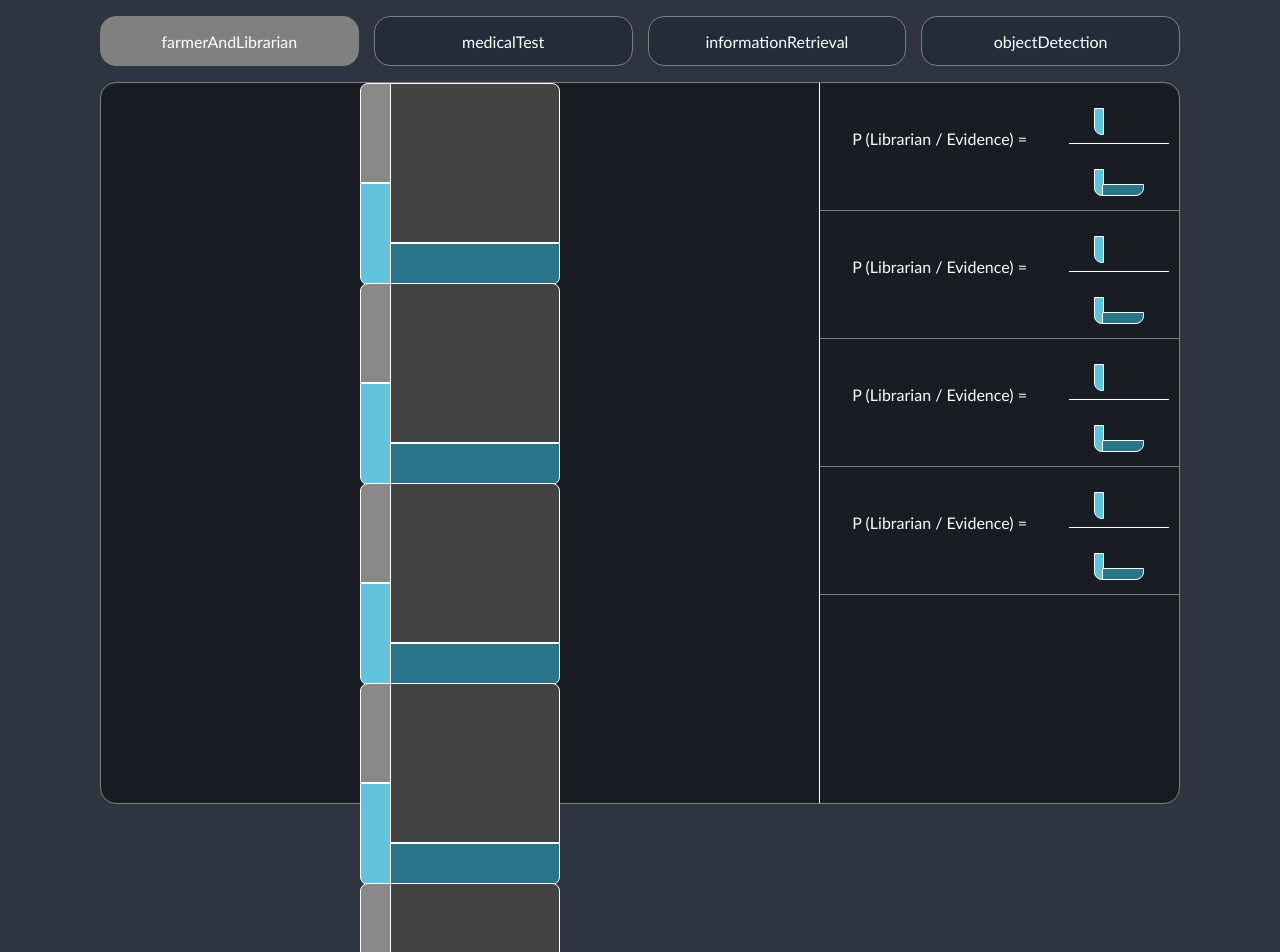
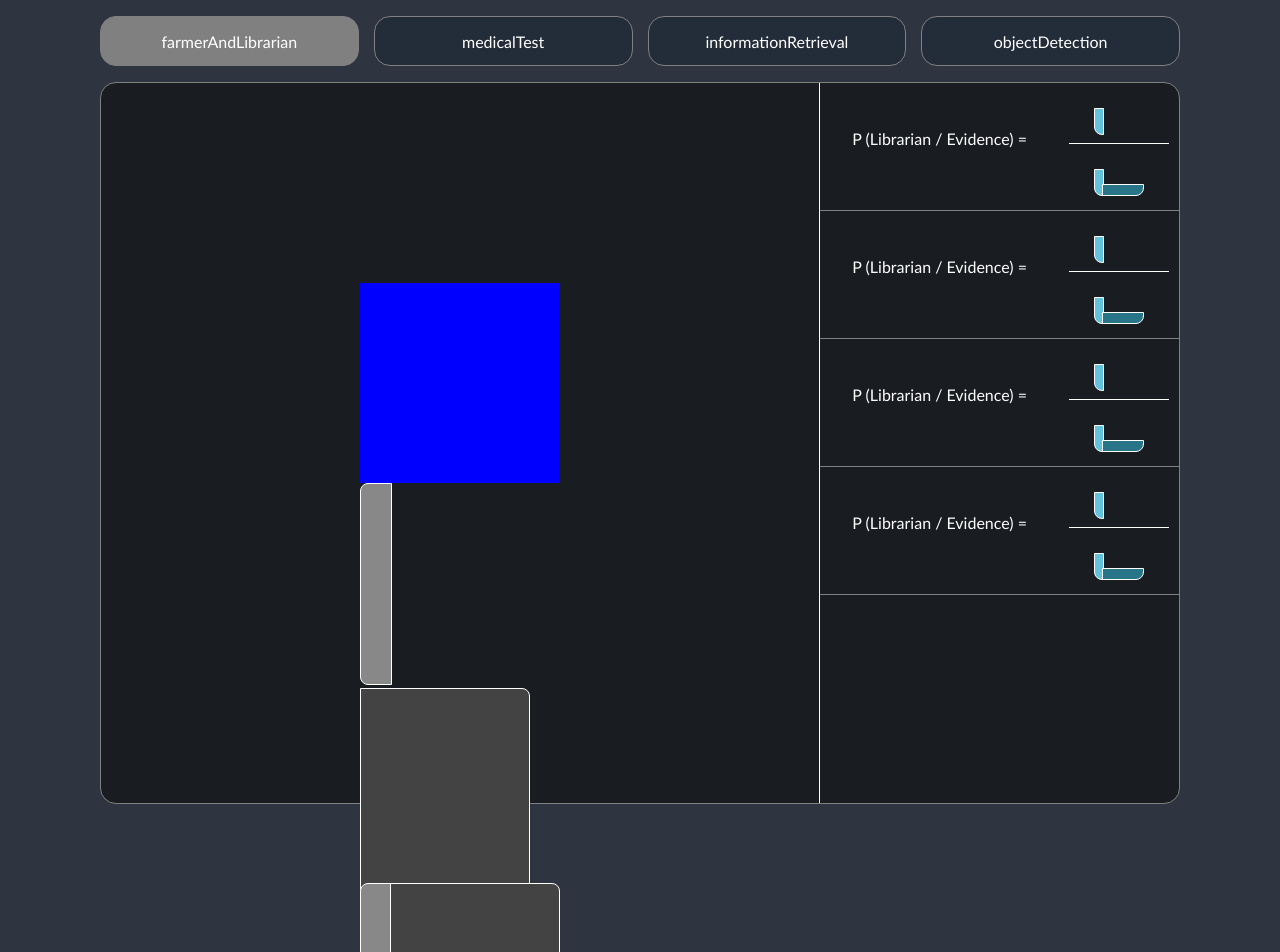
Before and after one commit to pratu16x7/the-belief-of-systems, a Vue app: page / in a window 1280 px wide. Shown: the top 952 px of the page. Built offline with nearby package versions, Linux system fonts and the light colour scheme.

Commit message:
Okay this actually works

```diff
--- a/src/components/WorldSet.vue
+++ b/src/components/WorldSet.vue
@@ -84,26 +84,21 @@ export default {
                 }
             })
         }
+        if (this.showLayer) {
+            if (this.showLayer == "worldMap") {
+                this.stage = "";
+                this.$refs['worldMap'].style.background = "blue";
+            }
+            if (this.showLayer == "worldPrior") {
+                this.stage = "world-prior";
+            }
+            // if (this.showLayer == "worldEvidence") {
 
-        // if (this.showLayer) {
-        //     if (this.showLayer == "worldMap") {
-        //         this.$refs['worldPrior'].style.visibility = "hidden";
-        //         this.$refs['worldEvidence'].style.visibility = "hidden";
-        //     }
-        //     if (this.showLayer == "worldPrior") {
-        //         // this.$refs['worldPrior'].style.visibility = "hidden";
-        //         this.$refs['worldEvidence'].style.visibility = "hidden";
-        //     }
-        //     if (this.showLayer == "worldEvidence") {
-        //         this.$refs['worldPrior'].style.display = "None";
-        //         // this.$refs['worldEvidence'].style.visibility = "hidden";
-        //     }
-        //     if (this.showLayer == "None") {
-        //         this.$refs['worldMap'].style.visibility = "hidden";
-        //         this.$refs['worldPrior'].style.visibility = "hidden";
-        //         this.$refs['worldEvidence'].style.visibility = "hidden";
-        //     }
-        // }
+            // }
+            if (this.showLayer == "None") {
+                this.$refs['worldMap'].style.visibility = "hidden";
+            }
+        }
     },
 }
 </script>
```
